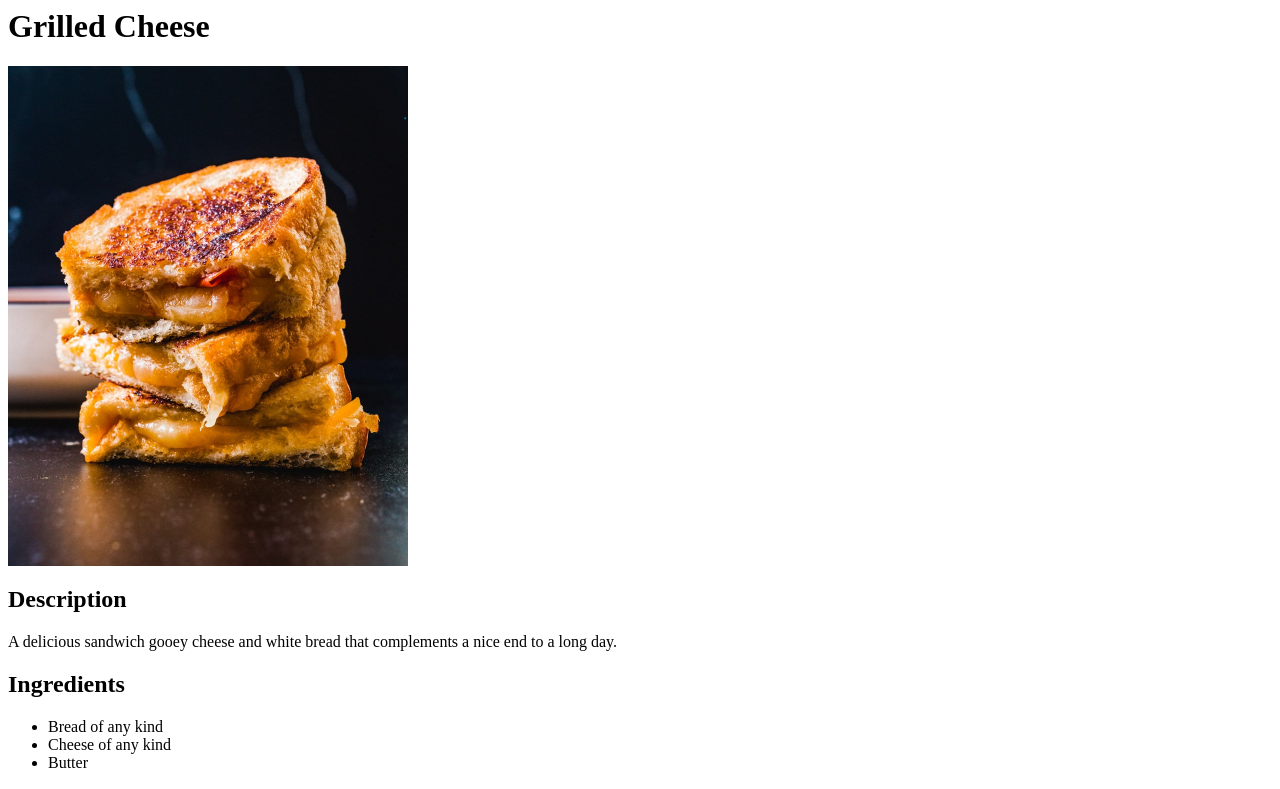
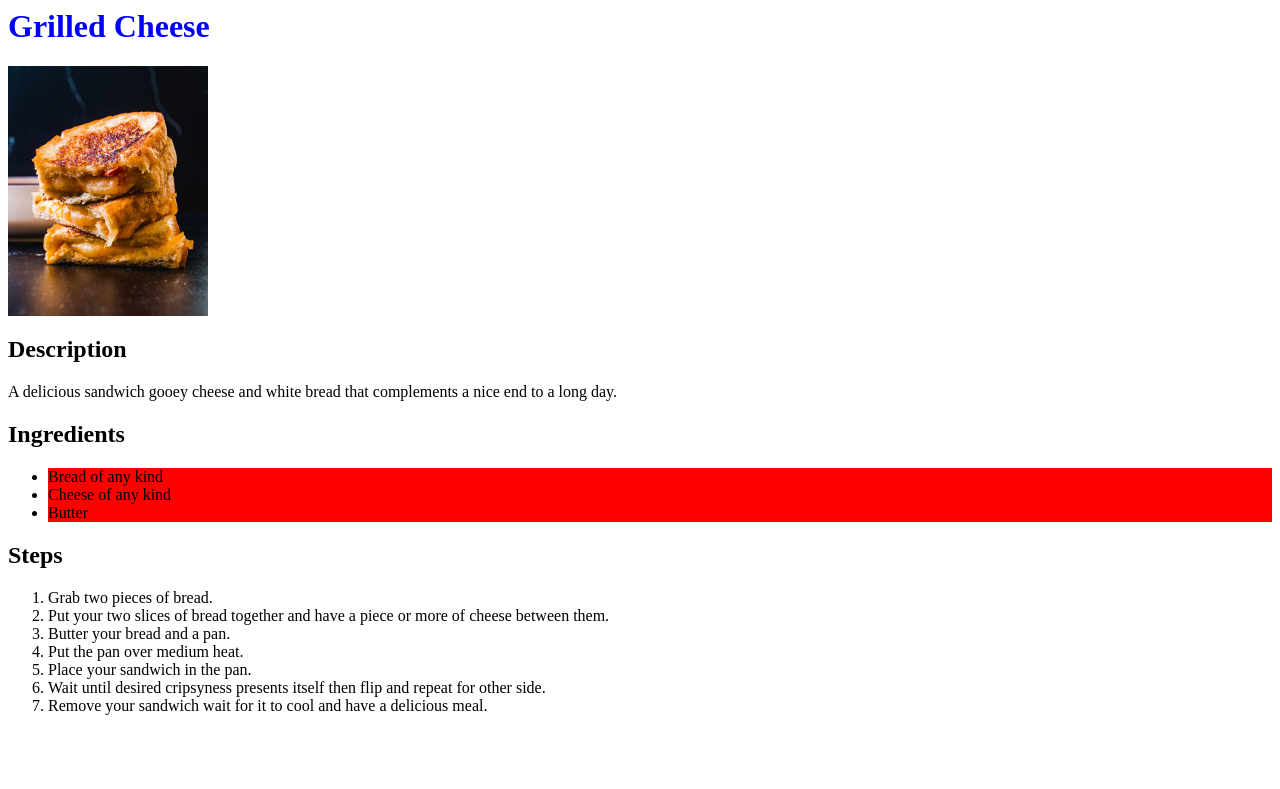
Before and after one commit to CameronWiggins/recipes, a plain HTML site: page recipes/grilledcheese.html in a window 1280 px wide. Shown: the top 789 px of the page. Drawn offline with Linux system fonts and the light colour scheme; files whose address does not match are found by name.

Commit message:
external style sheet working

```diff
--- a/recipes/grilledcheese.html
+++ b/recipes/grilledcheese.html
@@ -1,3 +1,4 @@
+<link rel="stylesheet" href="C:\Users\cw1101046\Desktop\Github\recipes_book\style.css">
 <h1>Grilled Cheese</h1>
 <img src ="img/grilledcheese.jpg" alt = "Grilled Cheese" height="500" width="400">
 <h2>Description</h2>
--- /dev/null
+++ b/style.css
@@ -0,0 +1,12 @@
+ul li {
+    background-color: red;
+}
+
+img {
+    height: auto;
+    width: 200px;
+}
+
+h1 {
+    color: blue;
+}
```
Also changed, not shown: index.html (+1 -0 lines), recipes/pbj.html (+1 -0 lines).
